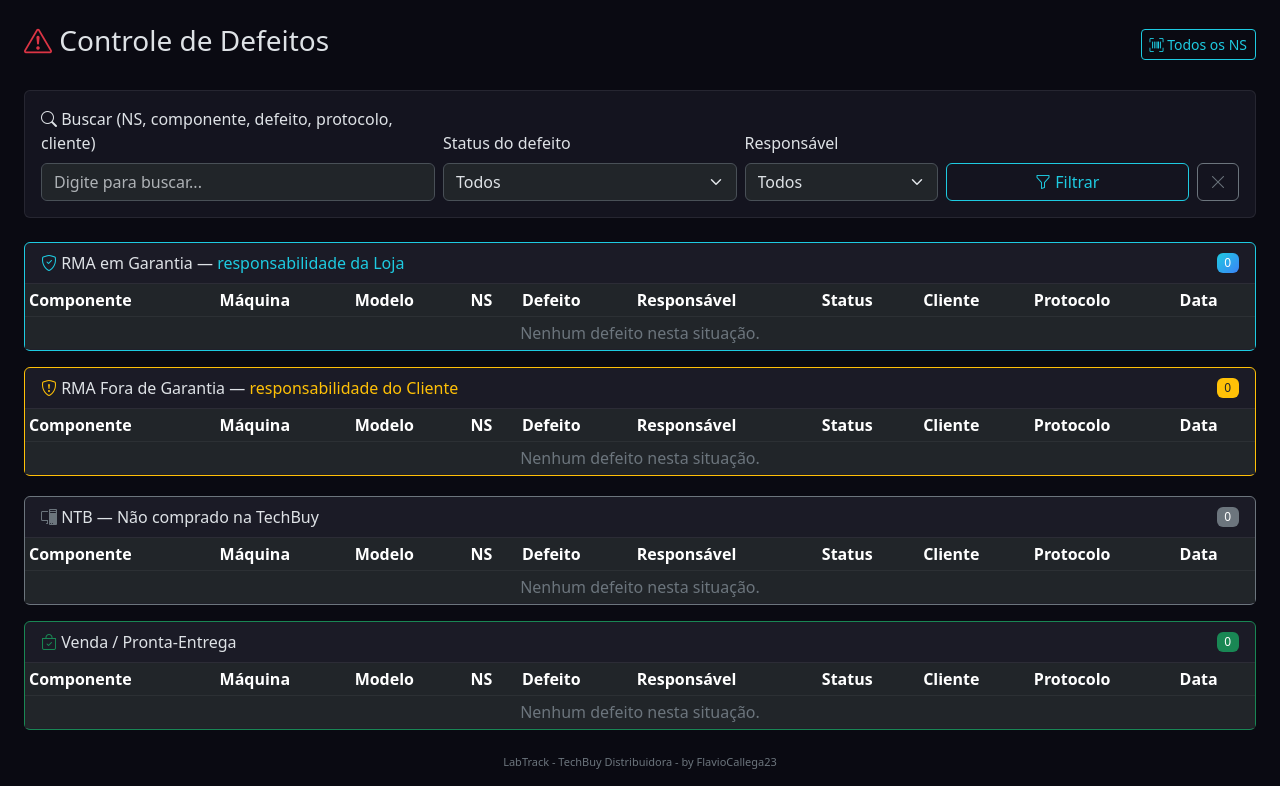
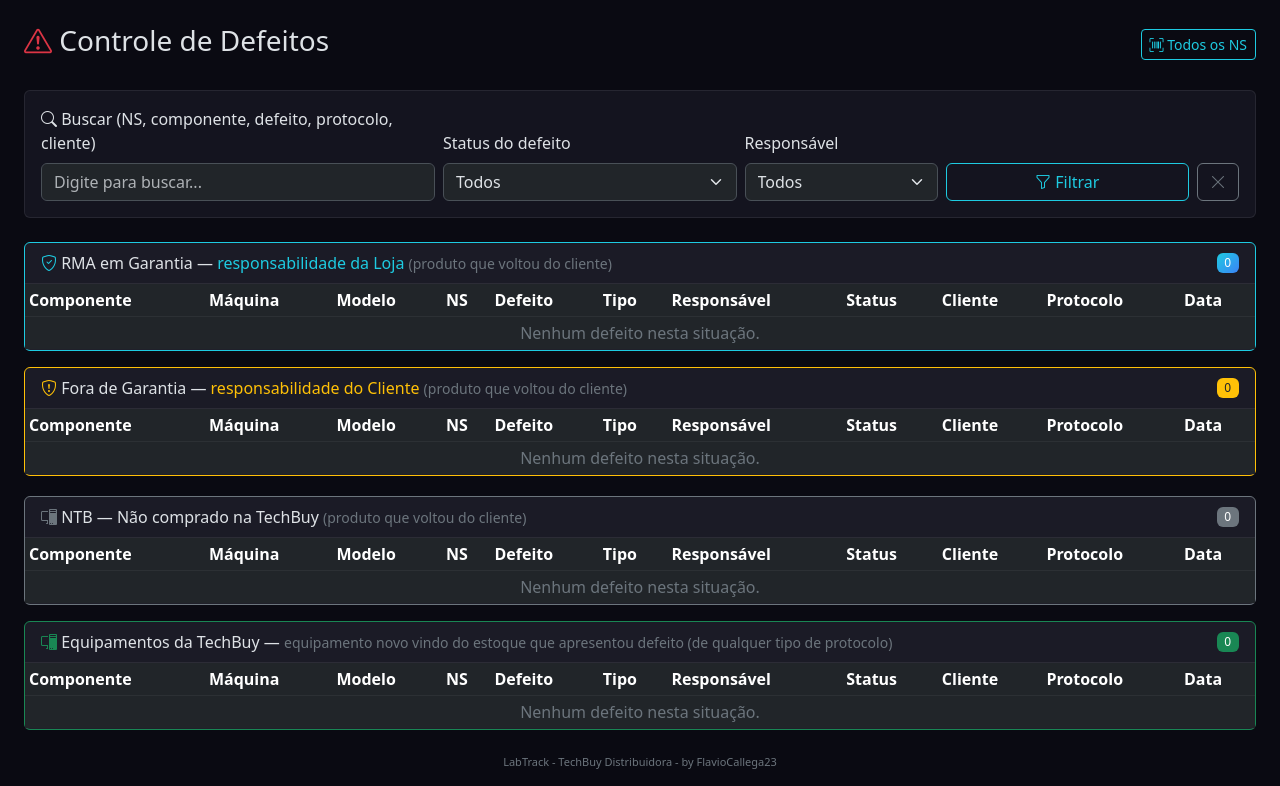
Before and after one commit to DevFlavioCallega23/LabTrack-V-TechBuy, a Flask app: page /protocolos/defeitos in a window 1280 px wide. Shown: the part 57-843 px from the top of the page. Run offline with Flask 3, Linux system fonts and the light colour scheme; a user stored in the database is signed in; some libraries are stand-ins or nearby versions.

Commit message:
feat: reorganiza Controle de Defeitos - Defeitos Encontrados (equipamento novo de estoque) sempre no box Equipamentos da TechBuy com tipo do protocolo em cada linha; Teste de Mesa (produto que voltou do cliente) permanece nos boxes Garantia/Fora/NTB; box Venda/Pronta-Entrega renomeado

```diff
--- a/app/routes/protocols.py
+++ b/app/routes/protocols.py
@@ -820,14 +820,24 @@ def situacao_protocolo(p):
     return 'venda'
 
 def build_defeitos_agrupados():
-    """Aggregate all defects grouped by situation."""
+    """Aggregate defects grouped by situation.
+
+    Teste de Mesa items = produto que voltou do cliente (RMA garantia / fora / NTB).
+    Defeitos Encontrados (tabela defect) = sempre equipamento novo de estoque TechBuy.
+    """
     grupos = {'rma_garantia': [], 'rma_fora': [], 'ntb': [], 'venda': []}
     protocols = Protocol.query.order_by(Protocol.created_at.desc()).all()
     for p in protocols:
-        situacao = situacao_protocolo(p)
-        # Defects from Defect table (Venda/PE/NTB and RMA if registered there)
+        if p.type in ('rma', 'servico'):
+            situacao = 'rma_garantia' if p.rma_in_warranty else 'rma_fora'
+        elif p.type == 'nao_comprado':
+            situacao = 'ntb'
+        else:
+            situacao = None
+
+        # Defeitos Encontrados: equipamento novo TechBuy, independentemente do protocolo
         for d in p.defects:
-            grupos[situacao].append({
+            grupos['venda'].append({
                 'fonte': 'defect',
                 'defect_id': d.id,
                 'component': d.component_type,
@@ -843,6 +853,7 @@ def build_defeitos_agrupados():
                 'cliente': p.client_name or '',
                 'data': p.entry_date,
                 'tipo': p.type,
+                'venda_pe': p.venda_pe,
                 'garantia': p.rma_in_warranty if p.type in ('rma', 'servico') else None
             })
         # Itens do Teste de Mesa (RMA/Serviço)
--- a/app/templates/defeitos.html
+++ b/app/templates/defeitos.html
@@ -46,6 +46,11 @@
 {% else %}<span class="text-secondary">-</span>{% endif %}
 {% endmacro %}
 
+{% macro tipo_badge(tipo, venda_pe) %}
+{% set labels = {'venda': 'Venda', 'ponta_entrega': 'Pronta-Entrega', 'rma': 'RMA', 'servico': 'Serviço', 'nao_comprado': 'NTB'} %}
+<span class="badge {% if tipo == 'venda' or tipo == 'ponta_entrega' %}bg-success{% elif tipo == 'rma' %}bg-primary{% elif tipo == 'servico' %}bg-danger{% else %}bg-secondary{% endif %}">{{ labels.get(tipo, tipo) }}</span>{% if venda_pe %} <span class="badge bg-info">PE</span>{% endif %}
+{% endmacro %}
+
 {% macro defeitos_table(itens) %}
 <div class="table-responsive" style="max-height: 420px;">
     <table class="table table-dark table-hover mb-0 table-sm">
@@ -56,6 +61,7 @@
                 <th>Modelo</th>
                 <th>NS</th>
                 <th>Defeito</th>
+                <th>Tipo</th>
                 <th>Responsável</th>
                 <th>Status</th>
                 <th>Cliente</th>
@@ -71,6 +77,7 @@
                 <td><code>{{ d.model or '-' }}</code></td>
                 <td><code>{{ d.serial or '-' }}</code></td>
                 <td class="text-danger">{{ d.desc or '-' }}</td>
+                <td>{{ tipo_badge(d.tipo, d.venda_pe) }}</td>
                 <td>{{ resp_badge(d.responsavel) }}</td>
                 <td>
                     {% if d.protocolo_status == 'pendente' %}<span class="badge bg-warning text-dark">Pendente</span>
@@ -85,7 +92,7 @@
             </tr>
             {% else %}
             <tr>
-                <td colspan="10" class="text-center text-secondary">Nenhum defeito nesta situação.</td>
+                <td colspan="11" class="text-center text-secondary">Nenhum defeito nesta situação.</td>
             </tr>
             {% endfor %}
         </tbody>
@@ -97,7 +104,7 @@
     <div class="col-12">
         <div class="card h-100 border-primary">
             <div class="card-header d-flex justify-content-between align-items-center">
-                <span><i class="bi bi-shield-check text-primary"></i> RMA em Garantia — <span class="text-primary">responsabilidade da Loja</span></span>
+                <span><i class="bi bi-shield-check text-primary"></i> RMA em Garantia — <span class="text-primary">responsabilidade da Loja</span> <span class="text-secondary small">(produto que voltou do cliente)</span></span>
                 <span class="badge bg-primary">{{ grupos['rma_garantia']|length }}</span>
             </div>
             <div class="card-body p-0">
@@ -108,7 +115,7 @@
     <div class="col-12">
         <div class="card h-100 border-warning">
             <div class="card-header d-flex justify-content-between align-items-center">
-                <span><i class="bi bi-shield-exclamation text-warning"></i> RMA Fora de Garantia — <span class="text-warning">responsabilidade do Cliente</span></span>
+                <span><i class="bi bi-shield-exclamation text-warning"></i> Fora de Garantia — <span class="text-warning">responsabilidade do Cliente</span> <span class="text-secondary small">(produto que voltou do cliente)</span></span>
                 <span class="badge bg-warning text-dark">{{ grupos['rma_fora']|length }}</span>
             </div>
             <div class="card-body p-0">
@@ -122,7 +129,7 @@
     <div class="col-12">
         <div class="card h-100 border-secondary">
             <div class="card-header d-flex justify-content-between align-items-center">
-                <span><i class="bi bi-pc-display text-secondary"></i> NTB — Não comprado na TechBuy</span>
+                <span><i class="bi bi-pc-display text-secondary"></i> NTB — Não comprado na TechBuy <span class="text-secondary small">(produto que voltou do cliente)</span></span>
                 <span class="badge bg-secondary">{{ grupos['ntb']|length }}</span>
             </div>
             <div class="card-body p-0">
@@ -133,7 +140,7 @@
     <div class="col-12">
         <div class="card h-100 border-success">
             <div class="card-header d-flex justify-content-between align-items-center">
-                <span><i class="bi bi-bag-check text-success"></i> Venda / Pronta-Entrega</span>
+                <span><i class="bi bi-pc-display text-success"></i> Equipamentos da TechBuy — <span class="text-secondary small">equipamento novo vindo do estoque que apresentou defeito (de qualquer tipo de protocolo)</span></span>
                 <span class="badge bg-success">{{ grupos['venda']|length }}</span>
             </div>
             <div class="card-body p-0">
```
